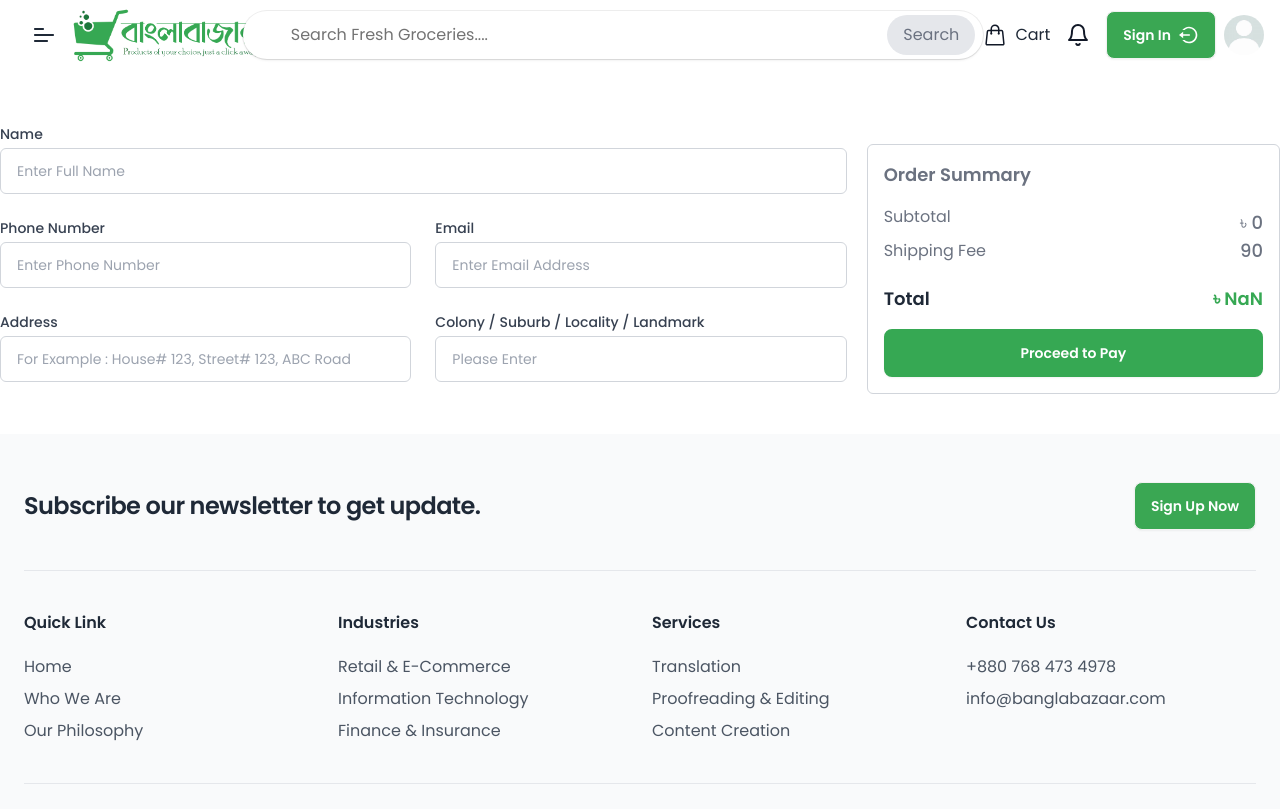
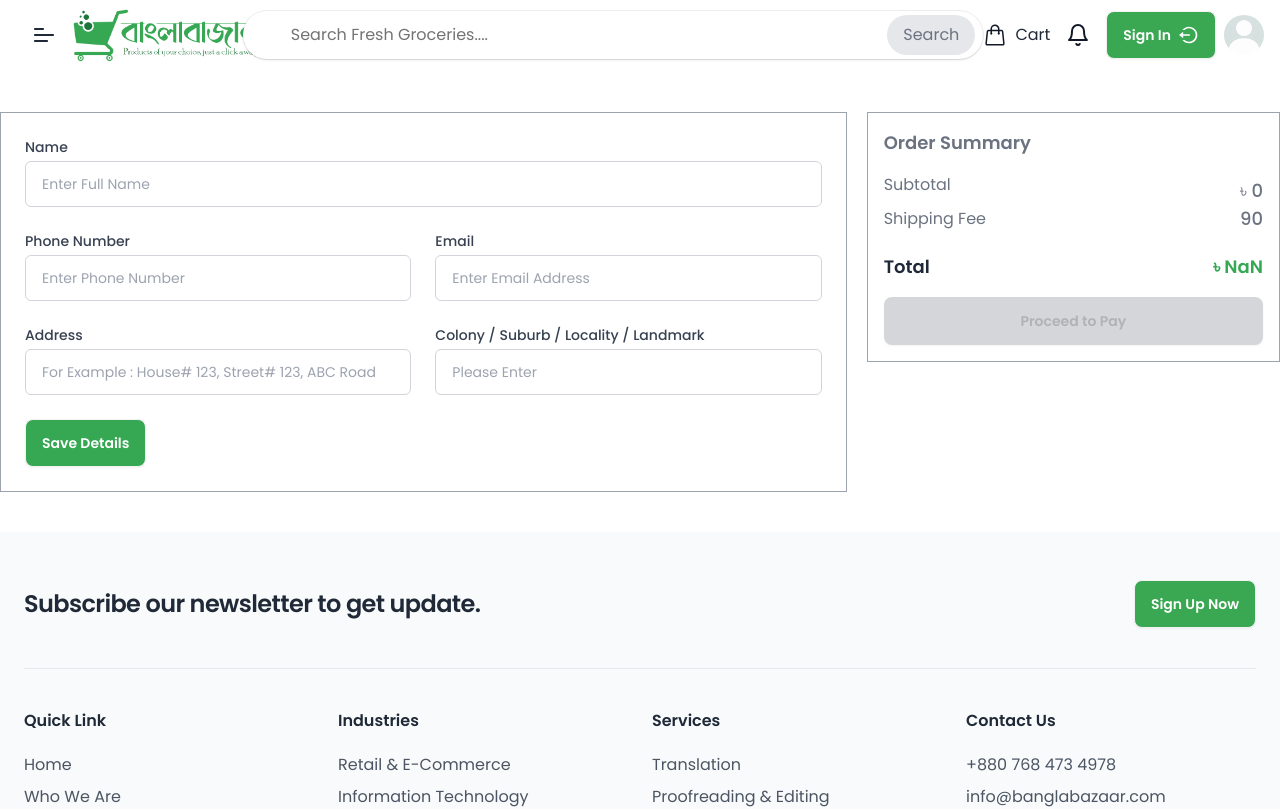
Before and after one commit to hellomaruf/Bangla-Bazaar-Client, a React (Vite) app: page /proceed-to-checkout in a window 1280 px wide. Shown: the top 809 px of the page. Built offline with nearby package versions, Linux system fonts and the light colour scheme; no server answers; a web font is replaced by a local one.

Commit message:
Successfully payment with sslcommerz

```diff
--- a/src/Pages/ProceedToCheckout.jsx
+++ b/src/Pages/ProceedToCheckout.jsx
@@ -1,14 +1,63 @@
-import { Link } from "react-router-dom";
+import { useState } from "react";
 import useTotalPrice from "../Hooks/useTotalPrice";
+import axios from "axios";
+import useCart from "../Hooks/useCart";
 
 function ProceedToCheckout() {
   const { sumOfLatestPrice } = useTotalPrice();
+  const [payInfo, setPayInfo] = useState(null);
+  const { cartData } = useCart();
+  console.log(cartData);
+  const productName = cartData?.map(
+    (item) => item?.addToCartProduct?.productName
+  );
+  // console.log(productName);
+
+  const handlePaymentInfo = (e) => {
+    e.preventDefault();
+    const form = e.target;
+    const name = form.name.value;
+    const phoneNumber = form.number.value;
+    const email = form.email.value;
+    const address = form.address.value;
+    const colony = form.colony.value;
+    const ammount = sumOfLatestPrice + 90;
+    const paymentInfo = {
+      name,
+      phoneNumber,
+      email,
+      address,
+      colony,
+      ammount,
+      productName,
+    };
+    setPayInfo(paymentInfo);
+  };
+  const handleCreatePayment = () => {
+    axios
+      .post(`${import.meta.env.VITE_LOCALHOST_URL}/create-payment`, payInfo)
+      .then((res) => {
+        console.log(res.data);
+        const redirectURL = res.data.paymentUrl;
+        if (redirectURL) {
+          window.location.replace(redirectURL);
+        }
+      })
+      .catch((error) => {
+        console.log(error);
+      });
+  };
+  console.log(payInfo);
 
   return (
     <div className="mt-28 max-w-7xl mx-auto">
-      <div className="grid grid-cols-6 gap-5 items-center justify-center">
-        <div className="col-span-4">
-          <form action="#" className=" grid grid-cols-6 gap-6">
+      <div className="grid grid-cols-6 gap-5 items-start">
+        <div className="col-span-4 border p-6 border-gray-400">
+          <form
+            onSubmit={handlePaymentInfo}
+            action="#"
+            className=" grid grid-cols-6 gap-6"
+          >
             <div className="col-span-6">
               <label
                 htmlFor="Email"
@@ -94,9 +143,14 @@ function ProceedToCheckout() {
                 className="mt-1 w-full py-3 px-4 rounded-md border border-gray-300 bg-white text-sm text-gray-700 outline-none focus:border-[#36A853]"
               />
             </div>
+            <div className="flex">
+              <button className="btn bg-[#36A853] text-white">
+                Save Details
+              </button>
+            </div>
           </form>
         </div>
-        <div className="col-span-2 border h-[250px] mt-8 border-gray-300 p-4 rounded-md">
+        <div className="col-span-2 border h-[250px] border-gray-400 p-4 ">
           <div className="">
             <h2 className="text-gray-500 font-semibold text-lg">
               Order Summary
@@ -124,12 +178,13 @@ function ProceedToCheckout() {
                 ৳ {sumOfLatestPrice + 90}
               </h6>
             </div>
-            <Link
-              to={"/proceed-to-checkout"}
-              className="btn w-full mt-4 text-white border-2 bg-[#36A853] hover:text-white hover:border-white border-[#36A853] "
+            <button
+              onClick={handleCreatePayment}
+              disabled={!payInfo}
+              className="btn w-full mt-4  text-white border-2 bg-[#36A853] hover:text-white hover:border-white border-[#36A853] "
             >
               Proceed to Pay
-            </Link>
+            </button>
           </div>
         </div>
       </div>
```
